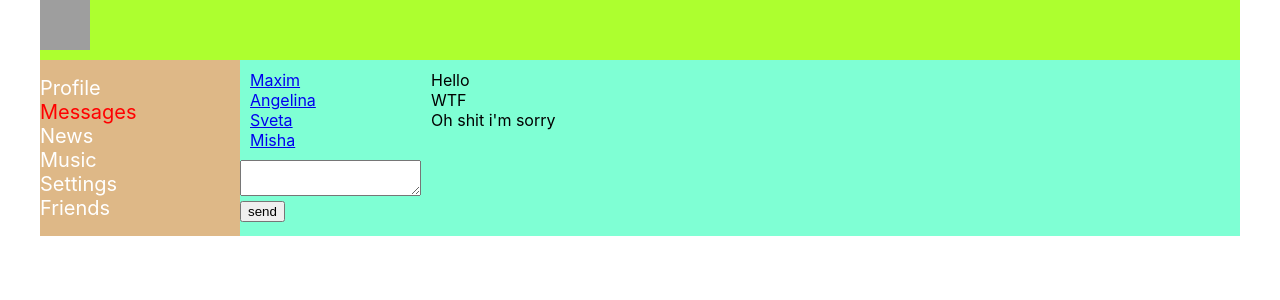
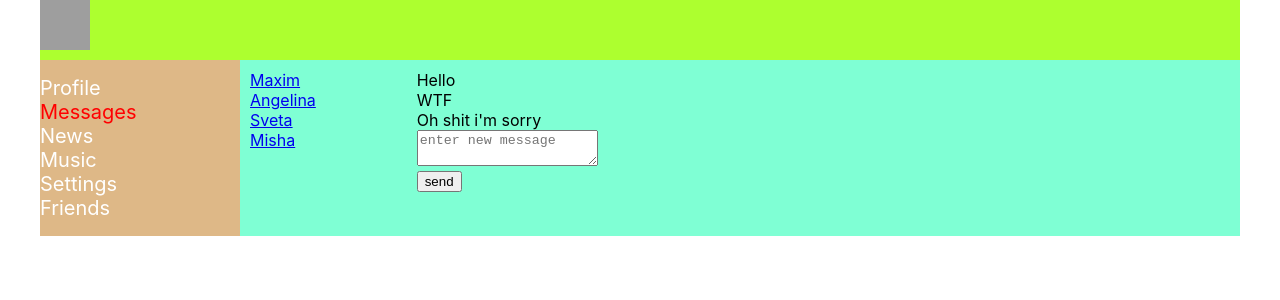
Before and after one commit to LawlessOwl/Social-Network-React, a React (Create React App) app: page /Dialogs in a window 1280 px wide. Shown: the top 300 px of the page. Built offline with nearby package versions, Linux system fonts and the light colour scheme; grey boxes are pictures that could not be loaded.

Commit message:
feat: aded reducers

```diff
--- a/src/App.js
+++ b/src/App.js
@@ -19,7 +19,7 @@ const App = (props) => {
         <div className={style.content}>
           <Routes>
             <Route path = '/Content' element = {<Content profile={props.stateData.profile} dispatch={props.dispatch}/>}/>
-            <Route path = '/Dialogs' element = {<Dialogs state={props.stateData.chat}/>} />
+            <Route path = '/Dialogs' element = {<Dialogs store={props.store}/>} />
             <Route path = '/News' element = {<News/>} />
             <Route path = '/Music' element = {<Music/>} />
             <Route path = '/Settings' element = {<Settings/>} />
--- a/src/components/Dialogs/Dialogs.jsx
+++ b/src/components/Dialogs/Dialogs.jsx
@@ -2,6 +2,7 @@ import React from "react";
 import style from "./Dialogs.module.css";
 import DialogItem from "./DialogItem/DialogItem";
 import Message from "./Message/Message";
+import { sendMessageCreator, updateNewMessageBodyCreator } from "../../redux/state";
 
 const Dialogs = (props) => {
 
@@ -13,25 +14,38 @@ let addNewMessage = () => {
 
 }
 
-let dialogsElement = props.state.dialogsData
+let state = props.store.getState().chat
+
+let dialogsElement = state.dialogsData
 .map(dialog => <DialogItem name = {dialog.name} id = {dialog.id}/>)
 
-let messagesElement = props.state.messages
+let messagesElement = state.messages
 .map(messages => <Message message={messages.message} id={messages.id}/>)
+
+let newMessageBody = state.newMessageBody;
+
+let onSendMessageClick = () => {
+    props.store.dispatch(sendMessageCreator())
+}
+let onNewMessageChange = (event) => {
+    let body = event.target.value
+    props.store.dispatch(updateNewMessageBodyCreator(body))
+}
+
 
 return <div className={style.dialogs}>
     <div className={style.dialogs_item}>
         {dialogsElement}
     </div>
     <div className={style.messages}>
-            {messagesElement}
+        <div>{messagesElement}</div>
+        <div>
+            <div><textarea value = {newMessageBody}
+            onChange={onNewMessageChange}
+            placeholder="enter new message"></textarea></div>
+            <div><button onClick={onSendMessageClick}>send</button></div>
         </div>
-        <div>
-            <textarea ref={newMessageElement}></textarea>
-            <button onClick={addNewMessage}>send</button>
     </div>
-
-
 </div>
 }
 
--- a/src/index.js
+++ b/src/index.js
@@ -10,7 +10,7 @@ const root = ReactDOM.createRoot(document.getElementById('root'));
 let rerenderTree = (state) => {
   root.render(
     <React.StrictMode>
-      <App stateData={store.getState()} dispatch={store.dispatch.bind(store)}/>
+      <App stateData={store.getState()} dispatch={store.dispatch.bind(store)} store = {store}/>
     </React.StrictMode>
   );
 }
--- /dev/null
+++ b/src/redux/dialogsReducer.js
@@ -0,0 +1,15 @@
+const updateMessage = 'UPDATE-NEW-MESSAGE-BODY'
+const sendMessage = 'SEND-MESSAGE'
+
+const dialogsReducer = (state, action) => {
+    if (action.type === updateMessage) {
+        state.newMessageBody = action.body
+    } else if (action.type === sendMessage) {
+        let body = state.newMessageBody
+        state.newMessageBody = ''
+        state.messages.push({id: 4, message: body})
+    }
+    return state
+}
+
+export default dialogsReducer
--- /dev/null
+++ b/src/redux/profileReducer.js
@@ -0,0 +1,20 @@
+const addPost = 'ADD-POST'
+const updateText = 'UPDATE-NEW-POST-TEXT'
+
+const profileReducer = (state, action) => {
+   if (action.type === addPost){
+       let newPost = {
+           id: state.postsData.length + 1,
+           message: state.newPostText,
+           likesCount: 0,
+           profileIcon:state.postsData[0].profileIcon
+       }
+      state.postsData.push(newPost);
+       state.newPostText = '';
+   } else if (action.type === updateText) {
+      state.newPostText = action.newText
+   }
+   return state;
+}
+
+export default profileReducer
--- /dev/null
+++ b/src/redux/sidebarReducer.js
@@ -0,0 +1,5 @@
+ const sidebarReducer = (state, action) => {
+    return state
+}
+
+export default sidebarReducer
--- a/src/redux/state.js
+++ b/src/redux/state.js
@@ -1,5 +1,11 @@
+import profileReducer from "./profileReducer"
+import dialogsReducer from "./dialogsReducer"
+import sidebarReducer from "./sidebarReducer"
+
 const addPost = 'ADD-POST'
 const updateText = 'UPDATE-NEW-POST-TEXT'
+const updateMessage = 'UPDATE-NEW-MESSAGE-BODY'
+const sendMessage = 'SEND-MESSAGE'
 
 let store = {
         _state : {
@@ -29,7 +35,11 @@ let store = {
                 {id: 1, message: 'Hello'},
                 {id: 2, message: 'WTF'},
                 {id: 3, message: "Oh shit i'm sorry"},
-              ]
+            ],
+            newMessageBody: ""
+        },
+        sidebar: {
+
         }
     },
     getState() {
@@ -41,20 +51,10 @@ let store = {
     _callSubscriber() {
     },
     dispatch(action) {
-        if (action.type === "ADD-POST"){
-            let newPost = {
-                id: this._state.profile.postsData.length + 1,
-                message: this._state.profile.newPostText,
-                likesCount: 0,
-                profileIcon: this._state.profile.postsData[0].profileIcon
-            }
-            this._state.profile.postsData.push(newPost);
-            this._state.profile.newPostText = '';
-            this._callSubscriber(this._state);
-        } else if (action.type === "UPDATE-NEW-POST-TEXT") {
-            this._state.profile.newPostText = action.newText
-            this._callSubscriber(this._state)
-        }
+       this._state.profile = profileReducer(this._state.profile, action)
+       this._state.chat = dialogsReducer(this._state.chat, action)
+       this._state.sidebar = sidebarReducer(this._state.sidebar, action)
+       this._callSubscriber(this._state)
     }
 }
 
@@ -62,7 +62,8 @@ export const addPostActionCreator = () => ({type: addPost})
 
 export const updateNewPostTextActionCreator = (text) => ({type: updateText, newText: text})
 
-
+export const sendMessageCreator = () => ({type: sendMessage})
+export const updateNewMessageBodyCreator = (body) => ({type: updateMessage, body: body})
 window.store = store
 
 export default store;
```
Lines whose indentation alone changed are shown as unchanged.
